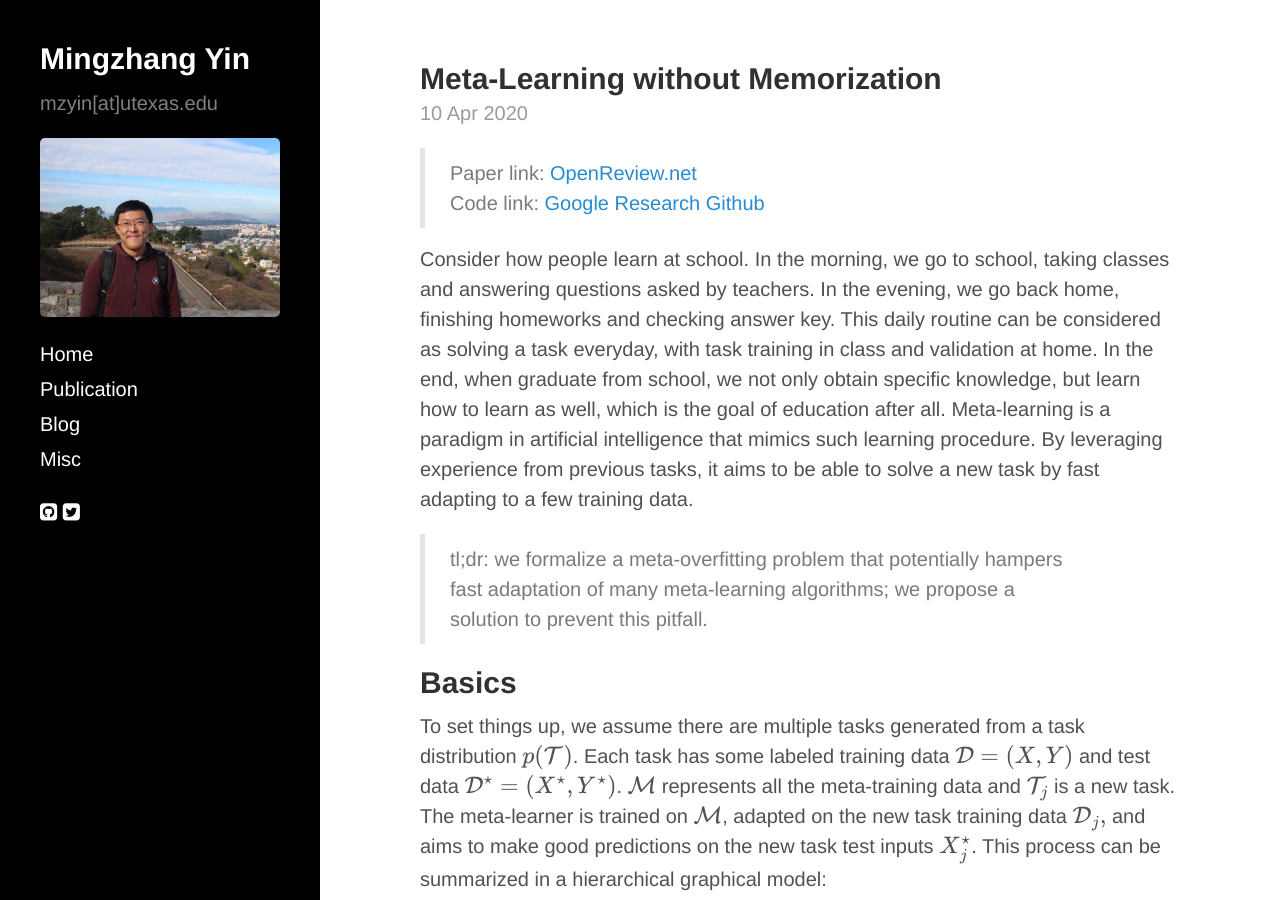
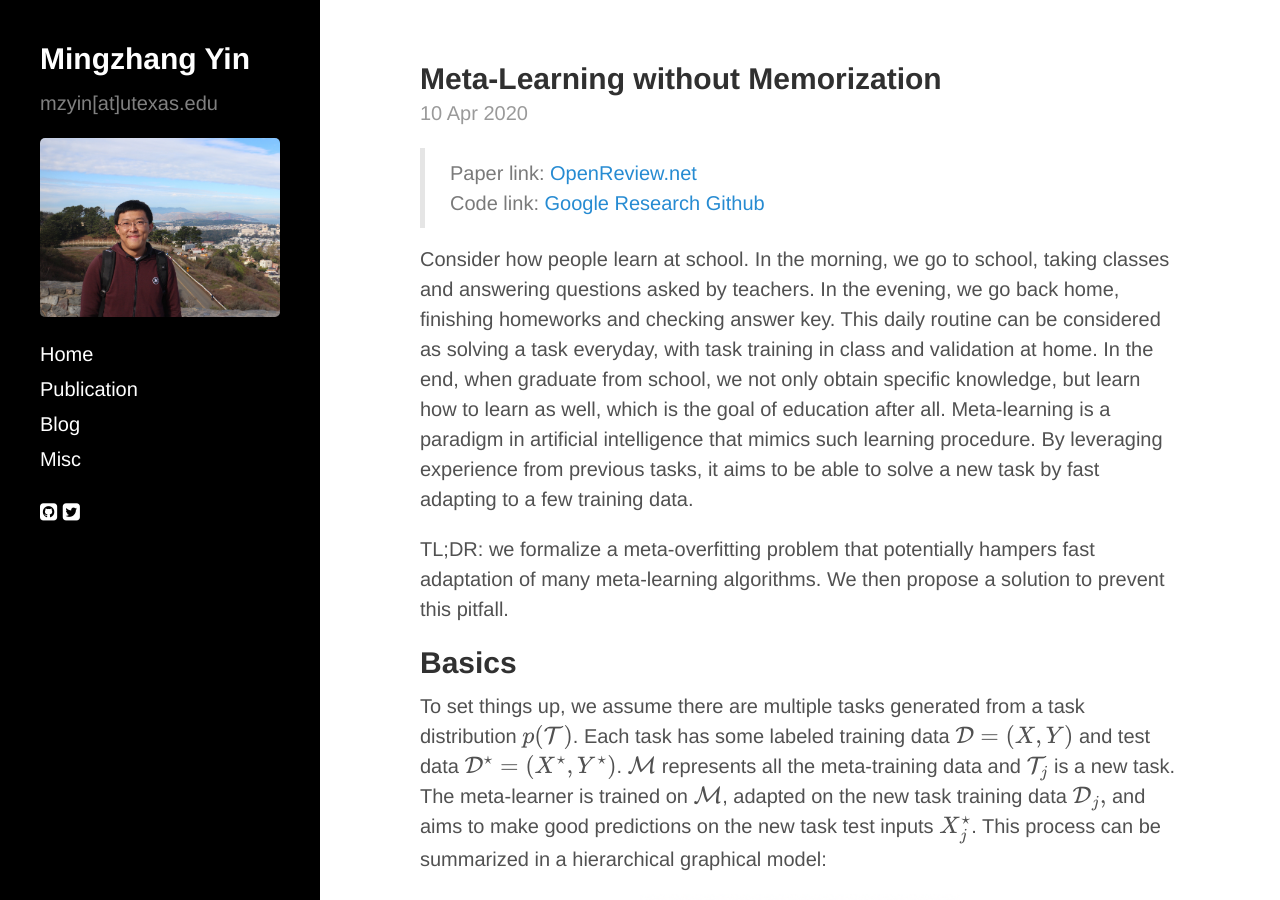
Before and after one commit to mingzhang-yin/mingzhang-yin.github.io, a Jekyll site: the page built from _posts/2020-04-10-Meta-learning-without-Memorization.md, in a window 1280 px wide and 900 px high. Built offline with Jekyll 4.4.1, drawn with Linux system fonts in a browser that asks for light colours; nearby versions of some CDN libraries; formulas are drawn with MathJax 3.

Commit message:
Update 2020-04-10-Meta-learning-without-Memorization.md

```diff
--- a/_posts/2020-04-10-Meta-learning-without-Memorization.md
+++ b/_posts/2020-04-10-Meta-learning-without-Memorization.md
@@ -12,7 +12,7 @@
 
 Consider how people learn at school. In the morning, we go to school, taking classes and answering questions asked by teachers. In the evening, we go back home, finishing homeworks and checking answer key. This daily routine can be considered as solving a task everyday, with task training in class and validation at home. In the end, when graduate from school, we not only obtain specific knowledge, but learn how to learn as well, which is the goal of education after all. Meta-learning is a paradigm in artificial intelligence that mimics such learning procedure. By leveraging experience from previous tasks, it aims to be able to solve a new task by fast adapting to a few training data.
 
->tl;dr: we formalize a meta-overfitting problem that potentially hampers fast adaptation of many meta-learning algorithms; we propose a solution to prevent this pitfall.
+TL;DR: we formalize a meta-overfitting problem that potentially hampers fast adaptation of many meta-learning algorithms. We then propose a solution to prevent this pitfall.
 
 ## Basics
 To set things up, we assume there are multiple tasks generated from a task distribution $p(\mathcal{T})$. Each task has some labeled training data $\mathcal{D} = (X,Y)$ and test data $\mathcal{D}^{\star} = (X^{\star},Y^{\star})$.  $\mathcal{M}$ represents all the meta-training data and $\mathcal{T}\_j$ is a new task. The meta-learner is trained on $\mathcal{M}$, adapted on the new task training data $\mathcal{D}_{j},$ and aims to make good predictions on the new task test inputs $X^{\star}\_{j}$. This process can be summarized in a hierarchical graphical model:
```
